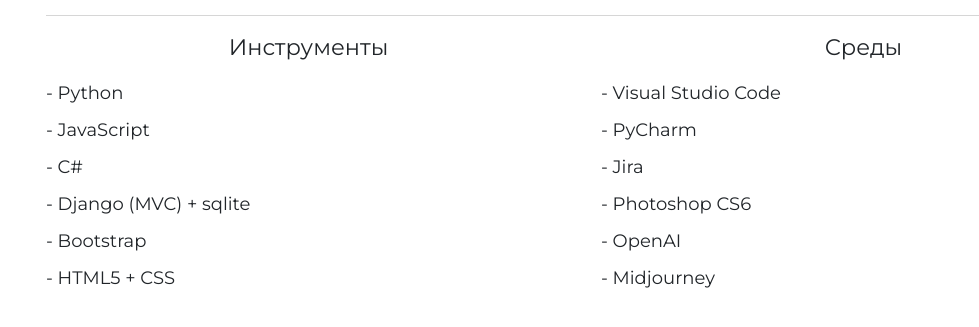
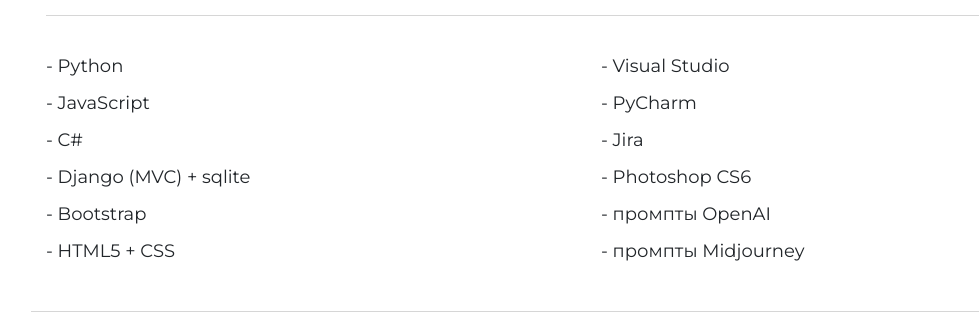
Before and after one commit to n1komo/resume, a plain HTML site: page index.html in a window 1280 px wide. Shown: the part 305-632 px from the top of the page, without its empty margins (54-1033 px from the left). Drawn offline with nearby package versions, Linux system fonts and the light colour scheme.

Commit message:
финал?

```diff
--- a/index.html
+++ b/index.html
@@ -36,7 +36,7 @@
         <hr>
         <div class="row">
           <div class="col-md-6">
-            <h5 class="colheader">Инструменты</h5>
+            <h5 class="colheader"></h5>
             <ul>
               <li>- Python</li>
               <li>- JavaScript</li>
@@ -47,14 +47,14 @@
             </ul>
           </div>
           <div class="col-md-6">
-            <h5 class="colheader">Среды</h5>
+            <h5 class="colheader"></h5>
             <ul>
-              <li>- Visual Studio Code</li>
+              <li>- Visual Studio</li>
               <li>- PyCharm</li>
               <li>- Jira</li>
               <li>- Photoshop CS6</li>
-              <li>- OpenAI</li>
-              <li>- Midjourney</li>
+              <li>- промпты OpenAI</li>
+              <li>- промпты Midjourney</li>
             </ul>
           </div>
         </div>
```
